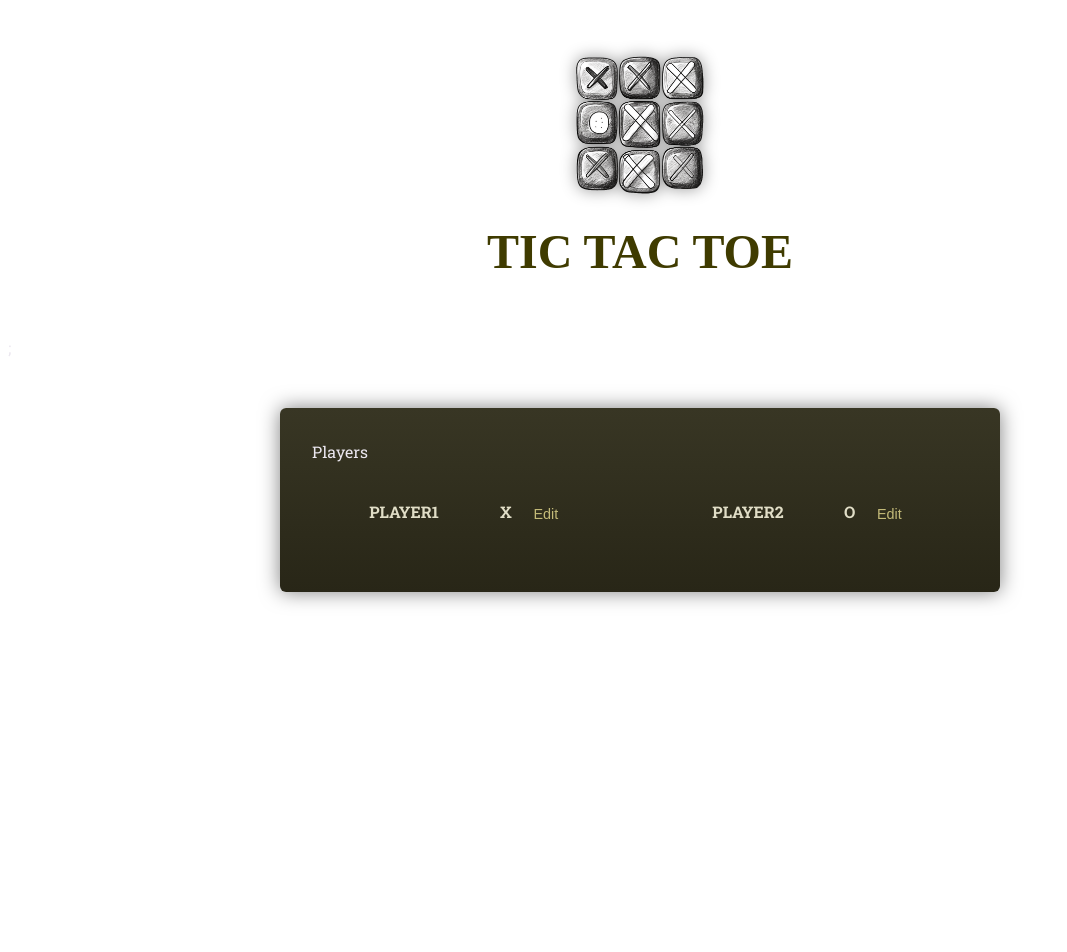
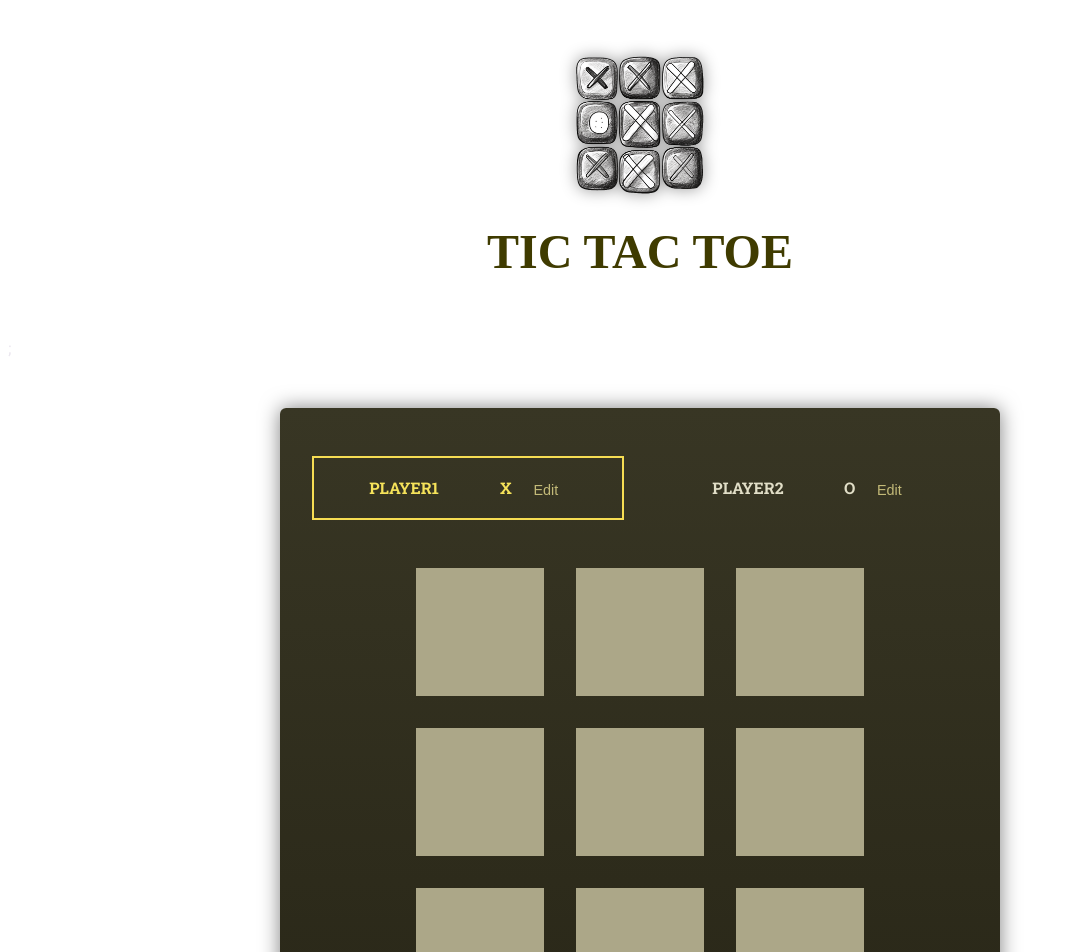
Before and after one commit to Abenezerjr/React-Tic-Tac-Toe, a React (Vite) app: page / in a window 1280 px wide. Shown: the top 952 px of the page, without its empty margins (0-1067 px from the left). Built offline with nearby package versions, Linux system fonts and the light colour scheme; a web font is replaced by a local one.

Commit message:
end of gameboard

```diff
--- a/src/App.jsx
+++ b/src/App.jsx
@@ -1,19 +1,38 @@
+import GameBoard from "./components/GameBoard";
 import Header from "./components/Header";
 import Player from "./components/Players";
+import { useState } from "react";
+import Log from "./components/Log";
+function App() {
+  const [activePlayer, setActivePlayer] = useState("X");
 
-function App() {
+  function handleSelectSquare() {
+    setActivePlayer((curActivePlayer) => (curActivePlayer === "X" ? "O" : "X"));
+  }
   return (
     <>
       <Header />;
       <main>
         <div id="game-container">
-          Players
-          <ol id="players">
-            <Player initialaName={"player1"} symbol={"X"} />
+          <ol id="players" className="highlight-player">
+            <Player
+              initialaName={"player1"}
+              symbol={"X"}
+              isActive={activePlayer === "X"}
+            />
 
-            <Player initialaName={"player2"} symbol={"O"} />
+            <Player
+              initialaName={"player2"}
+              symbol={"O"}
+              isActive={activePlayer === "O"}
+            />
           </ol>
+          <GameBoard
+            onSelectSquare={handleSelectSquare}
+            activePlayerSymbol={activePlayer}
+          />
         </div>
+        <Log />
       </main>
     </>
   );
--- /dev/null
+++ b/src/components/GameBoard.jsx
@@ -0,0 +1,55 @@
+//to use the game borde frest we need render the 3X3 col and row grid and we initainalz the game bord that game bord have 3 row and 3 col
+
+import { useState } from "react";
+
+const initialGameBoard = [
+  [null, null, null],
+  [null, null, null],
+  [null, null, null],
+];
+
+export default function GameBoard({ onSelectSquare, activePlayerSymbol }) {
+  const [gameBoard, setGameBoard] = useState(initialGameBoard);
+
+  function handleSelectSquare(rowIndex, colIndex) {
+    setGameBoard((prevGameBoard) => {
+      const updateBoard = [
+        ...prevGameBoard.map((innerArray) => [...innerArray]),
+      ];
+      updateBoard[rowIndex][colIndex] = activePlayerSymbol;
+      return updateBoard;
+    });
+    onSelectSquare();
+  }
+
+  return (
+    <ol id="game-board">
+      {/* // to find the row oft he game we used .map method that see the  initialGameBoard and out the new list of it row
+        []
+        []
+        [] we find this
+      */}
+      {gameBoard.map((row, rowIndex) => (
+        <li key={rowIndex}>
+          <ol>
+            {/* // in order to fill the null value or the playesymbol x or o we used
+          the map mathod of map method in the row varibele b/c we find 3
+          row using map and know get 3 col
+          [null,null,null]
+           [null,null,null]
+            [null,null,null]
+
+            */}
+            {row.map((playSymbol, colIndex) => (
+              <li key={colIndex}>
+                <button onClick={() => handleSelectSquare(rowIndex, colIndex)}>
+                  {playSymbol}
+                </button>
+              </li>
+            ))}
+          </ol>
+        </li>
+      ))}
+    </ol>
+  );
+}
--- /dev/null
+++ b/src/components/Log.jsx
@@ -0,0 +1,3 @@
+export default function Log() {
+  return <ol id="log">LOg</ol>;
+}
--- a/src/components/Players.jsx
+++ b/src/components/Players.jsx
@@ -1,6 +1,6 @@
 import { useState } from "react";
 
-export default function Player({ initialaName, symbol }) {
+export default function Player({ initialaName, symbol, isActive }) {
   // in order to update the value of  the playe name we defind the new state
   const [playName, setPlayerName] = useState(initialaName);
   // in order to use edit playe name must use usestate and then defind the use state
@@ -31,7 +31,7 @@ export default function Player({ initialaName, symbol }) {
   }
 
   return (
-    <li>
+    <li className={isActive ? "active" : undefined}>
       <span className="player">
         {editablePlayerName}
         <span className="player-symbol">{symbol}</span>
```
